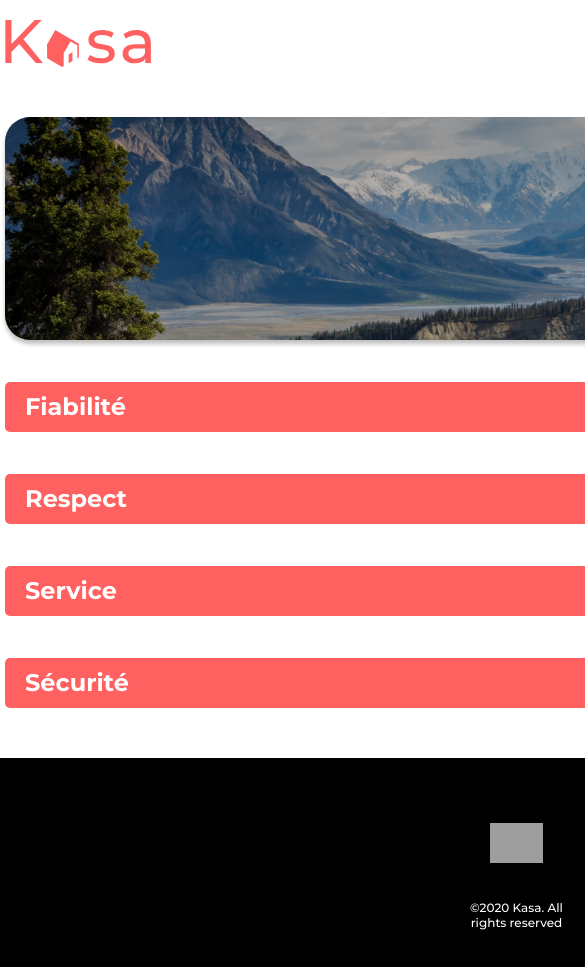
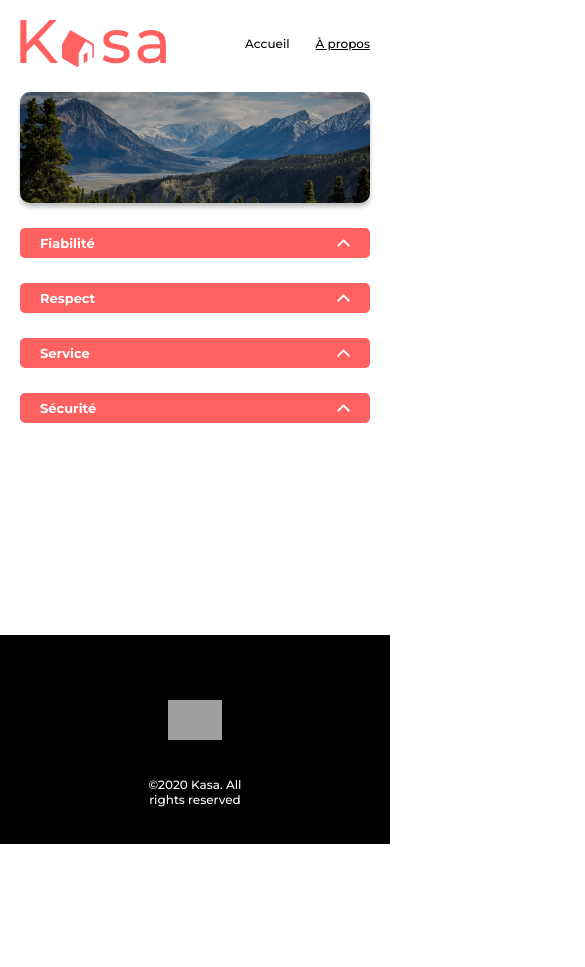
Before and after one commit to Devrys-Creative/OC_P7_Kasa_MOT-edition, a React (Vite) app: page /about in a window 390 px wide. Shown: the top 967 px of the page, 585 px wide, since content can reach past the window. After the commit the page ends 844 px from the top, so only its background shows below. Built offline with nearby package versions, Linux system fonts and the light colour scheme; grey boxes are pictures that could not be loaded.

Commit message:
home and about responsive

```diff
--- a/src/assets/style/App.scss
+++ b/src/assets/style/App.scss
@@ -9,5 +9,6 @@
   padding-top: 45px;
   @media screen and (max-width: config.$breakpoint-mobile) {
     padding-top: 20px;
+    gap: 25px;
   }
 }
--- a/src/assets/style/Banner.scss
+++ b/src/assets/style/Banner.scss
@@ -1,3 +1,4 @@
+@use "config";
 
 .banner {
     border-radius: 25px;
@@ -8,6 +9,10 @@
     justify-content: center;
     align-items: center;
     box-shadow: 0 4px 4px rgba(0,0,0,0.25);
+    @media screen and (max-width: config.$breakpoint-mobile) {
+        height: 111px;
+        border-radius: 10px;
+    }
     &__img {
         width: 100%;
     }
@@ -15,11 +20,22 @@
         position: absolute;
         width: 100%;
         height: 100%;
-        line-height: 223px;
-        text-align: center;
+        display: flex;
+        flex-direction: row;
+        gap: 10px;
+        justify-content: center;
+        align-items: center;
         font-family: "Montserrat", sans-serif;
         font-size: 48px;
         font-weight: 700;
         color: #FFFFFF;
+
+        @media screen and (max-width: config.$breakpoint-mobile) {
+            font-size: 24px;
+            flex-direction: column;
+            align-items: flex-start;
+            gap: 0;
+            padding: 0 15px;
+        }
     }
 }
--- a/src/assets/style/Collapse.scss
+++ b/src/assets/style/Collapse.scss
@@ -1,13 +1,15 @@
 @use "config";
 
 .collapse {
-    position: relative;
     width: 1023px;
     max-width: 100%;
     margin: 0 auto;
     overflow: hidden;
     transition: all ease 0.3s;
     // height defined in a styled Component
+    @media screen {
+        min-height: 30px;
+    }
     &__title {
         display: flex;
         flex-direction: row;
@@ -21,12 +23,19 @@
         font-size: 24px;
         font-weight: 700;
         color: #FFFFFF;
-        cursor: pointer;
+        @media screen and (max-width: config.$breakpoint-mobile) {
+            font-size: 13px;
+            line-height: 30px;
+        }
         &__icon {
             width: 24px;
             transition: transform ease 0.3s;
+            cursor: pointer;
             &--deployed {
                 transform: rotate(-180deg);
+            }
+            @media screen and (max-width: config.$breakpoint-mobile) {
+                width: 13px;
             }
         }
     }
@@ -38,6 +47,9 @@
             font-size: 18px;
             font-weight: 400;
             font-family: "Montserrat", sans-serif;
+            @media screen and (max-width: config.$breakpoint-mobile) {
+                font-size: 12px;
+            }
         }
     }
 }
--- a/src/assets/style/Header.scss
+++ b/src/assets/style/Header.scss
@@ -5,7 +5,7 @@
   width: 100%;
   height: 68px;
   margin: 0 auto;
-  padding: 0 5px;
+  padding: 0 20px;
   display: flex;
   flex-direction: row;
   justify-content: space-between;
--- a/src/assets/style/Home.scss
+++ b/src/assets/style/Home.scss
@@ -8,5 +8,11 @@
         display: grid;
         grid-template-columns: repeat(3, 1fr);
         background-color: config.$color-light-bg;
+        @media screen and (max-width: config.$breakpoint-mobile) {
+            grid-template-columns: 1fr;
+            padding: 0;
+            gap: 25px;
+            background-color: #FFFFFF;
+        }
     }
 }
--- a/src/assets/style/global.scss
+++ b/src/assets/style/global.scss
@@ -1,3 +1,4 @@
+@use "config";
 
 body {
   margin: 0;
@@ -15,9 +16,13 @@ h1, h2, h3, h4, h5, h6 {
 main {
   display: flex;
   flex-direction: column;
-  gap: 42px;
+  gap: 50px;
   max-width: 1240px;
   width: 100%;
+  overflow: hidden;
   margin: 0 auto;
-  padding: 0 5px;
+  padding: 0 20px;
+  @media screen and (max-width: config.$breakpoint-mobile) {
+    gap: 25px;
+  }
 }
--- a/src/components/Banner/index.jsx
+++ b/src/components/Banner/index.jsx
@@ -11,7 +11,9 @@ function Banner({ title, titleOpacity, img, alt }) {
     return (
         <div className="banner">
             <img className="banner__img" src={ img } alt={ alt } />
-            <StyledTitle $opacity={titleOpacity} className="banner__title">{ title }</StyledTitle>
+            <StyledTitle $opacity={titleOpacity} className="banner__title">
+                {title.map((line, index) => <span key={`title-${index}`}>{ line }</span> )}
+            </StyledTitle>
         </div>
     );
 
--- a/src/components/Collapse/index.jsx
+++ b/src/components/Collapse/index.jsx
@@ -1,6 +1,6 @@
 import "../../assets/style/Collapse.scss";
 import arrowTop from "../../assets/images/arrow-top.svg";
-import { useState } from "react";
+import { useEffect, useState } from "react";
 import styled from "styled-components";
 import { useRef } from "react";
 
@@ -14,12 +14,24 @@ function Collapse({title, content}) {
     const [isDeployed , setDeploy] = useState(false);
     function toggleCollapse() { isDeployed ? setDeploy(false) : setDeploy(true) }
 
+    const [height, setHeight] = useState(50);
+    function updateHeight() {
+        setHeight(isDeployed ? contentRef.current.scrollHeight + titleRef.current.scrollHeight : titleRef.current.scrollHeight);
+    }
     const contentRef = useRef(null);
-    let height = isDeployed ? contentRef.current.scrollHeight + 50 : 50;
+    const titleRef = useRef(null);
+    useEffect(() => {
+        updateHeight();
+        console.log("new height: " + height);
+        window.addEventListener('resize', updateHeight); // Add resize listener
+        return () => {
+        window.removeEventListener('resize', updateHeight); // Clean up listener
+        };
+    }),[isDeployed];
 
     return (
         <StyledCollapse $height={height} className="collapse">
-            <h3 className="collapse__title" onClick={() => toggleCollapse()}><span>{title}</span><img className={`collapse__title__icon${isDeployed ? " collapse__title__icon--deployed" : ""}`} src={ arrowTop } alt="flèche" /></h3>
+            <h3 ref={titleRef} className="collapse__title"><span>{title}</span><img className={`collapse__title__icon${isDeployed ? " collapse__title__icon--deployed" : ""}`} src={ arrowTop } alt="flèche"  onClick={() => toggleCollapse()}/></h3>
             <div ref={contentRef} className="collapse__content-wrapper">
                 { content.map((element,index) => (
                     <p className="collapse__content-wrapper__element" key={`collapse-${index}`}>{element}</p>
--- a/src/pages/About/index.jsx
+++ b/src/pages/About/index.jsx
@@ -6,7 +6,7 @@ import landscapeImg from "../../assets/images/about-landscape.jpg";
 function About() {
     return (
         <main className="about">
-            <Banner title="" titleOpacity="0.3" img={ landscapeImg } alt="Vallée boisée et sommets enneigés" />
+            <Banner title={[""]} titleOpacity="0.3" img={ landscapeImg } alt="Vallée boisée et sommets enneigés" />
             <Collapse title="Fiabilité" content={["Les annonces postées sur Kasa garantissent une fiabilité totale. Les photos sont conformes aux logements, et toutes les informations sont régulièrement vérifiées par nos équipes."]} />
             <Collapse title="Respect" content={["La bienveillance fait partie des valeurs fondatrices de Kasa. Tout comportement discriminatoire ou de perturbation du voisinnage entrainera une exclusion de notre plateforme."]} />
             <Collapse title="Service" content={["La bienveillance fait partie des valeurs fondatrices de Kasa. Tout comportement discriminatoire ou de perturbation du voisinnage entrainera une exclusion de notre plateforme."]} />
--- a/src/pages/Home/index.jsx
+++ b/src/pages/Home/index.jsx
@@ -16,7 +16,7 @@ function Home() {
 
     return(
         <main className="home">
-            <Banner key="bannerHome" titleOpacity="0.6" title="Chez vous, partout et ailleurs" img={ homeLandscape } alt="paysage de falaise de bord de mer" />
+            <Banner key="bannerHome" titleOpacity="0.6" title={["Chez vous,","partout et ailleurs"]} img={ homeLandscape } alt="paysage de falaise de bord de mer" />
             <div className="home__card-wrapper">
             { isLoading ? (<Loading />) : ( error ? (<Error />) : (
                 <React.Fragment>
```
